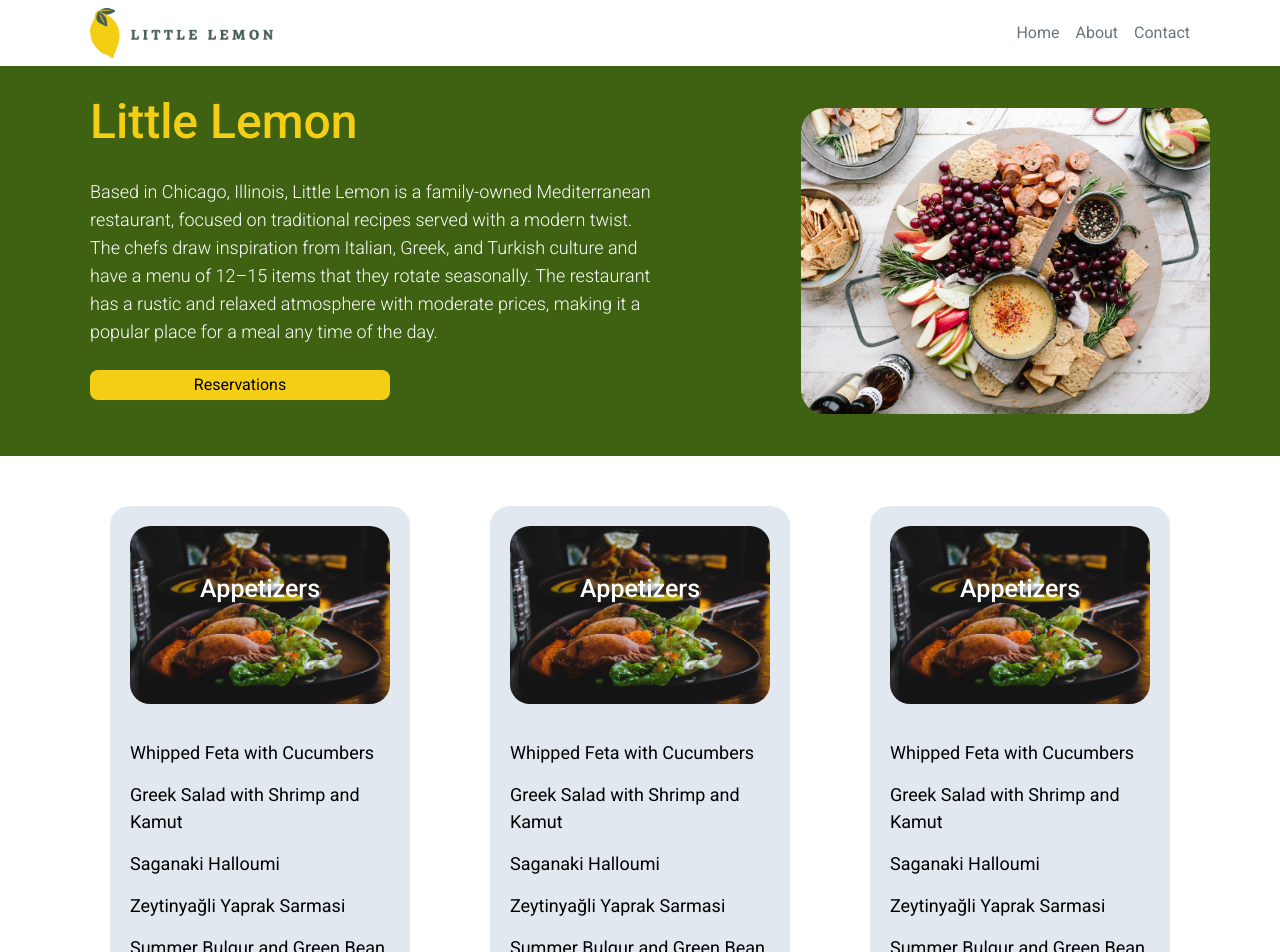
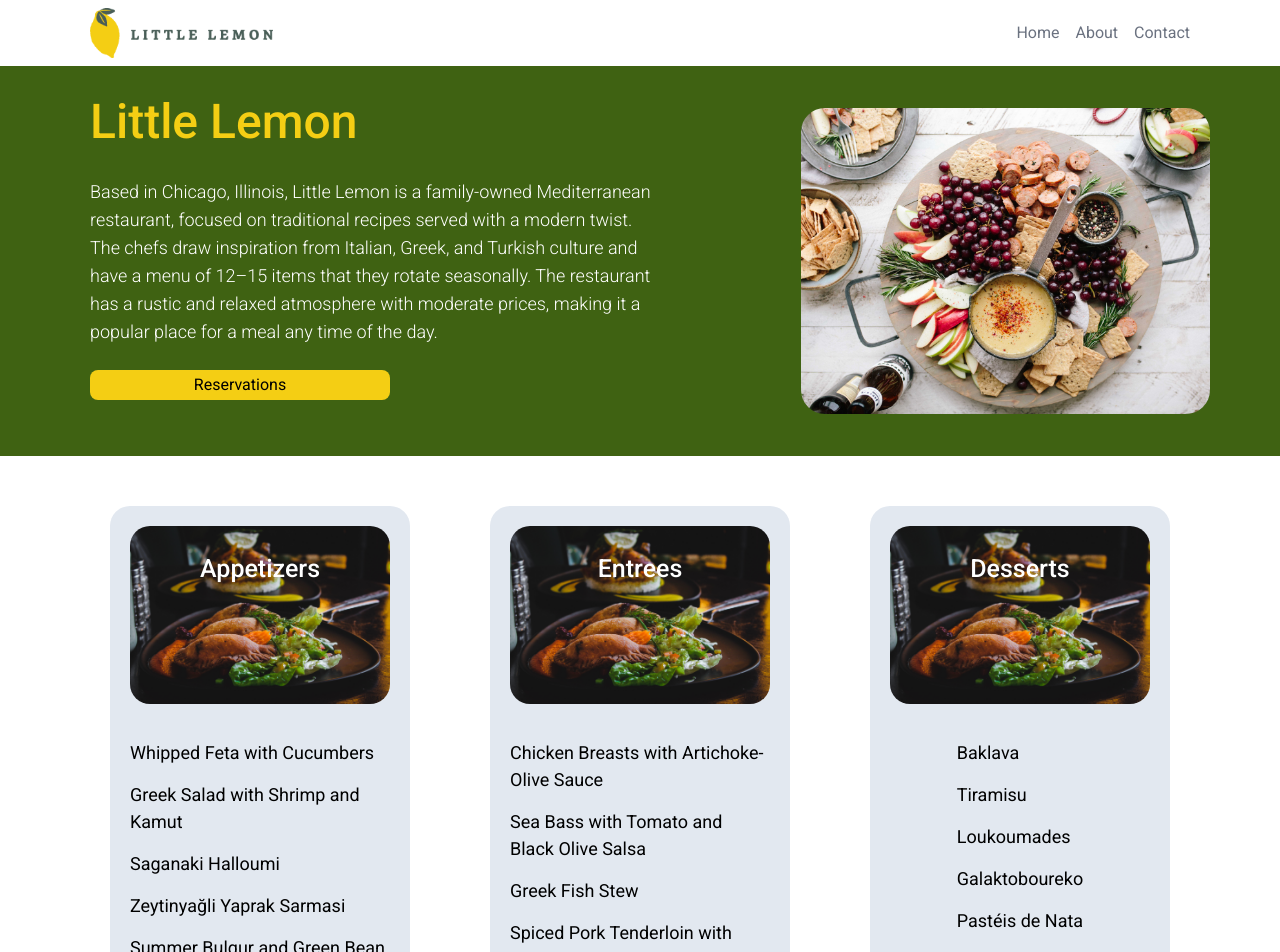
Before and after one commit to kingkwongsta/coursera-capstone-little-lemon, a React (Create React App) app: page / in a window 1280 px wide. Shown: the top 952 px of the page. Built offline with nearby package versions, Linux system fonts and the light colour scheme.

Commit message:
provide data for entrees and desserts

```diff
--- a/src/pages/menu.jsx
+++ b/src/pages/menu.jsx
@@ -8,19 +8,32 @@ const appetizer = [
   "Zeytinyağli Yaprak Sarmasi",
   "Summer Bulgur and Green Bean Salad",
 ];
+const entrees = [
+  "Chicken Breasts with Artichoke-Olive Sauce",
+  "Sea Bass with Tomato and Black Olive Salsa",
+  "Greek Fish Stew",
+  "Spiced Pork Tenderloin with Hazelnut Vinaigrette",
+];
+const desserts = [
+  "Baklava",
+  "Tiramisu",
+  "Loukoumades",
+  "Galaktoboureko",
+  "Pastéis de Nata",
+];
 
 function Menu() {
   return (
     <div className="flex flex-row items-center px-[70px] mt-[50px]">
       {/* APPS */}
-      <div className="apps flex-auto bg-slate-200 max-w-[450px] p-5 mx-10 rounded-[20px]">
+      <div className="apps flex-auto bg-slate-200 max-w-[450px] p-5 mx-10 rounded-[20px] min-h-[566px]">
         <div className="relative flex justify-center">
           <img
             className="rounded-[20px] flex-shrink-0 max-h-[300px]"
             src={MenuImage}
             alt="flight bgd"
           />
-          <h2 className="absolute bottom-[90px] w-full text-center font-[500] text-[25px] leading-[51px] text-[#FFFFFF] z-10">
+          <h2 className="absolute bottom-[110px] w-full text-center font-[500] text-[25px] leading-[51px] text-[#FFFFFF] z-10">
             Appetizers
           </h2>
         </div>
@@ -37,20 +50,20 @@ function Menu() {
         </div>
       </div>
       {/* MAINS */}
-      <div className="main flex-auto bg-slate-200 max-w-[450px] p-5 mx-10 rounded-[20px]">
+      <div className="main flex-auto bg-slate-200 max-w-[450px] p-5 mx-10 rounded-[20px] min-h-[566px]">
         <div className="relative flex justify-center">
           <img
             className="rounded-[20px] flex-shrink-0 max-h-[300px]"
             src={MenuImage}
             alt="flight bgd"
           />
-          <h2 className="absolute bottom-[90px] w-full text-center font-[500] text-[25px] leading-[51px] text-[#FFFFFF] z-10">
-            Appetizers
+          <h2 className="absolute bottom-[110px] w-full text-center font-[500] text-[25px] leading-[51px] text-[#FFFFFF] z-10">
+            Entrees
           </h2>
         </div>
         <div className="menu-items flex justify-center">
           <ul className="mt-5">
-            {appetizer.map((item, index) => {
+            {entrees.map((item, index) => {
               return (
                 <li key={index} className="text-[18px] my-[15px]">
                   {item}
@@ -61,20 +74,20 @@ function Menu() {
         </div>
       </div>
       {/* DESSERTS */}
-      <div className="dessert flex-auto bg-slate-200 max-w-[450px] p-5 mx-10 rounded-[20px]">
+      <div className="dessert flex-auto bg-slate-200 max-w-[450px] p-5 mx-10 rounded-[20px] min-h-[566px]">
         <div className="relative flex justify-center">
           <img
             className="rounded-[20px] flex-shrink-0 max-h-[300px]"
             src={MenuImage}
             alt="flight bgd"
           />
-          <h2 className="absolute bottom-[90px] w-full text-center font-[500] text-[25px] leading-[51px] text-[#FFFFFF] z-10">
-            Appetizers
+          <h2 className="absolute bottom-[110px] w-full text-center font-[500] text-[25px] leading-[51px] text-[#FFFFFF] z-10">
+            Desserts
           </h2>
         </div>
         <div className="menu-items flex justify-center">
           <ul className="mt-5">
-            {appetizer.map((item, index) => {
+            {desserts.map((item, index) => {
               return (
                 <li key={index} className="text-[18px] my-[15px]">
                   {item}
```
